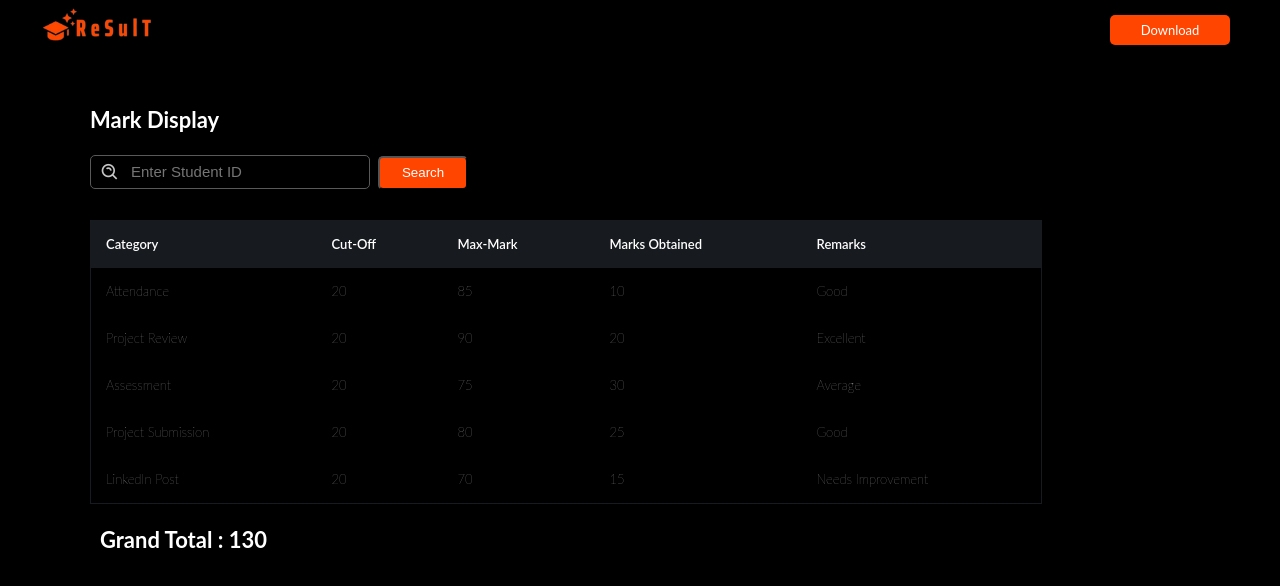
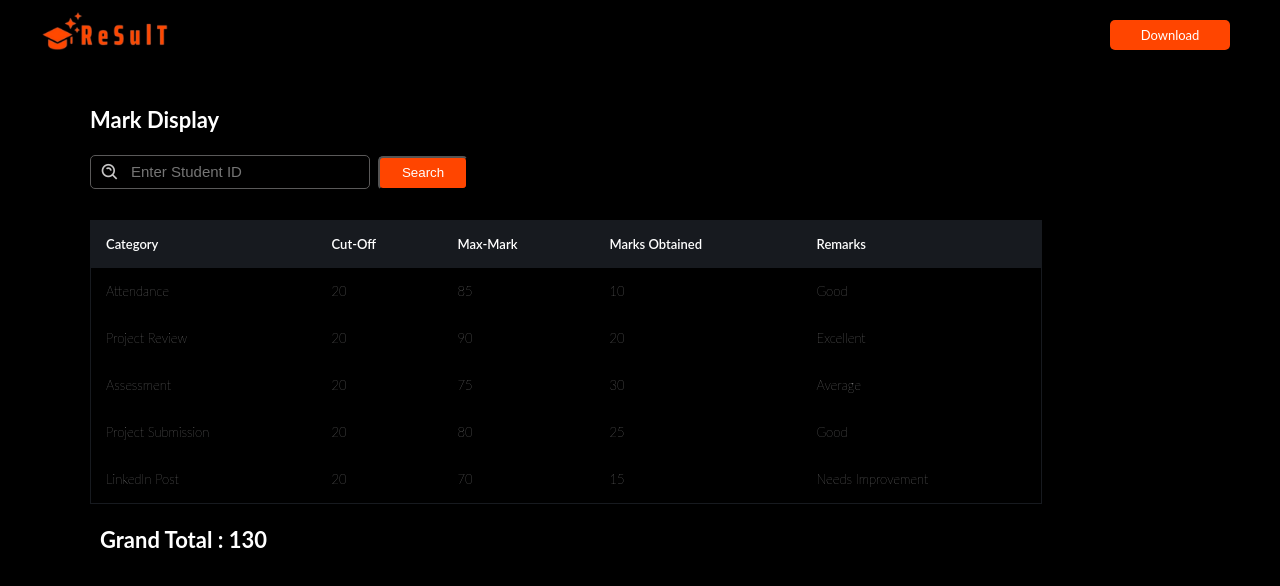
Before and after one commit to sanuanfan/Result-Management-System, a React (Vite) app in the folder frontend/: page /student in a window 1280 px wide. Shown: the top 586 px of the page. Built offline with nearby package versions, Linux system fonts and the light colour scheme; a web font is replaced by a local one.

Commit message:
updated logo

```diff
--- a/frontend/src/Screens/Student/student.css
+++ b/frontend/src/Screens/Student/student.css
@@ -37,7 +37,7 @@ h3{
     position: fixed;
     right: 50px;
     display: flex;
-    top: 15px;
+    top: 20px;
     border-radius: 5px;
     justify-content: center;
     align-items: center;
@@ -66,12 +66,12 @@ h3{
     background-size: cover;
     background-repeat: no-repeat;
     background-position: center;
-    width: 120px;
-    height: 45px;
+    width: 160px;
+    height: 50px;
     position: fixed;
-    left: 37px;
+    left: 25px;
     background-size: contain;
-    top: 2px;
+    top: 6px;
 }
 .search i{
     position: absolute;
```
